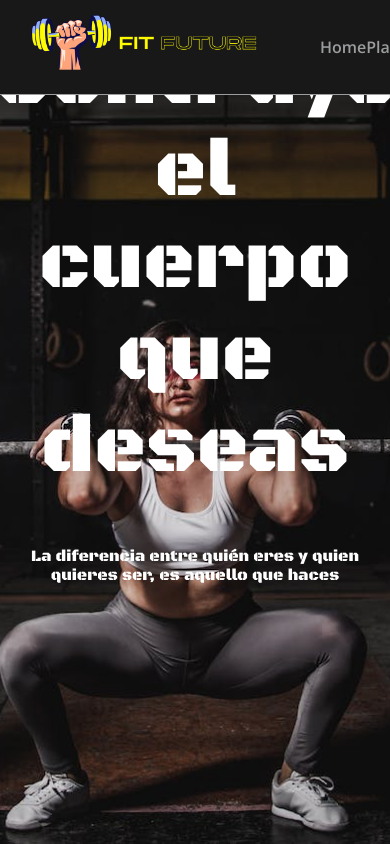
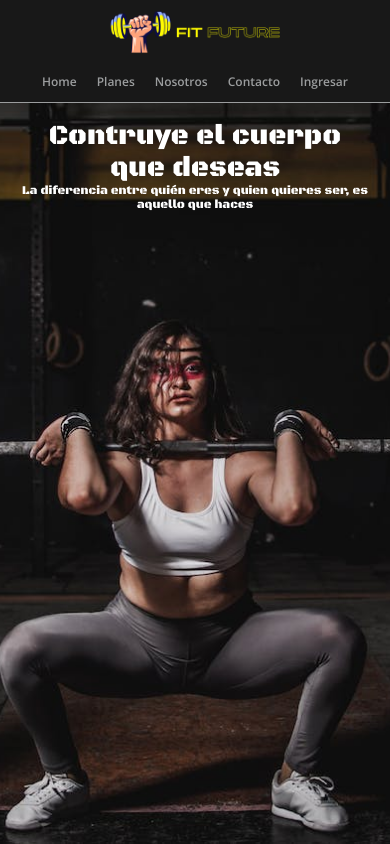
Before and after one commit to SantiagoZ13/fit-future, a PHP site: page / in a window 390 px wide. Run offline with PHP 8.4, Linux system fonts and the light colour scheme.

Commit message:
Version mobile del nav y la seccion inicial

```diff
--- a/css/main.css
+++ b/css/main.css
@@ -46,16 +46,48 @@ nav{
     height: 100vh;
     display: flex;
     flex-direction: column;
-    justify-content: center;
+    justify-content: flex-start;
     align-items: center;
     background: rgba(44, 31, 31, 0.281) url('../assets/home.jpg') top /cover no-repeat;
     font-family: 'Black Ops One';
     color: #ffffff;
 }
 .home-section h1{
+
     font-weight: 400;
-    font-size: 80px;
+    font-size: 72px;
+    margin:100px 0 0;
 }
-.home-section p{
-    margin: 0 0 280px 0;
+
+
+@media screen and (max-width: 768px){
+    .main-header{
+        flex-wrap: wrap;
+        justify-content: center;
+        align-items: center;
+    }
+    .main-header .logo{
+        width: 180px;
+        margin:0 auto;
+    }
+    nav{
+        width: 100%;
+    }
+    .main-header .nav-list{
+        padding-bottom: 12px;
+
+    }
+    .main-header .nav-list .item-nav{
+        font-size: 12px;
+    }
+
+    .home-section h1{
+        margin: 120px 0 0;
+        font-size: 28px;
+
+    }
+    .home-section p{
+        font-size: 12px;
+        margin: 0 0 240px 0;
+    }
 }
--- a/index.html
+++ b/index.html
@@ -9,7 +9,7 @@
 </head>
 <body>
     <header class="main-header">
-        <a href="#home"><img class="logo" src="./assets/future-logo.png" alt="logo fit Future"></a>
+        <a  href="#home"><img class="logo" src="./assets/future-logo.png" alt="logo fit Future"></a>
         <nav>
             <ul class="nav-list">
                 <li><a class="item-nav" href="#home">Home</a></li>
```
